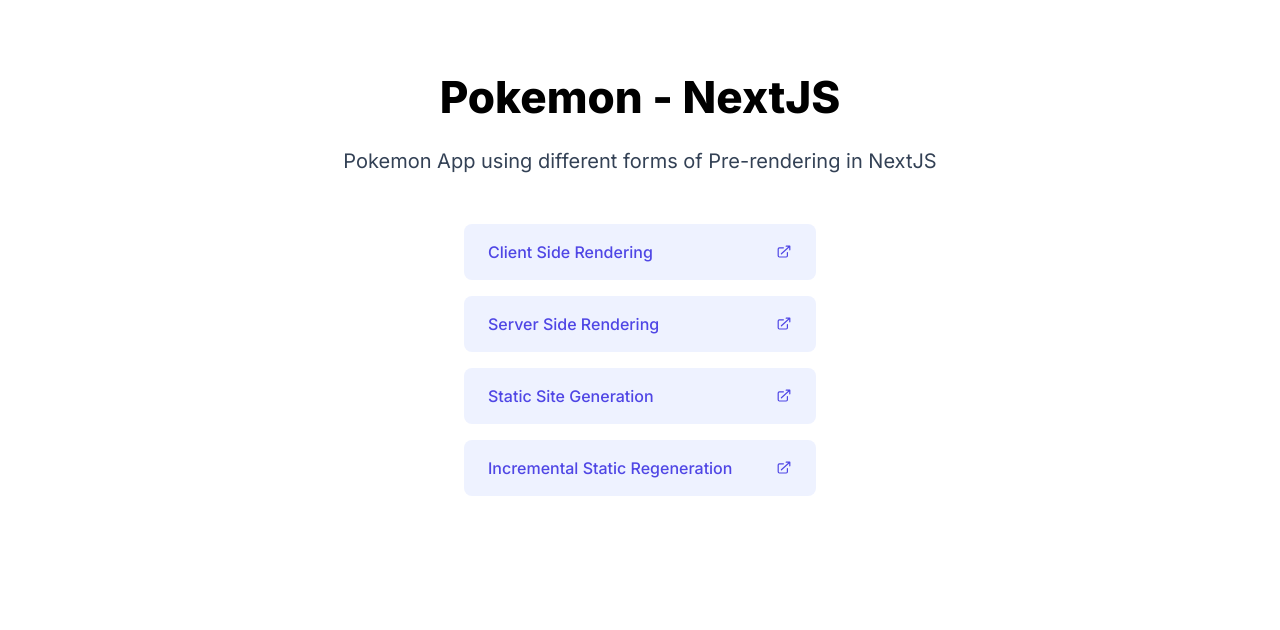
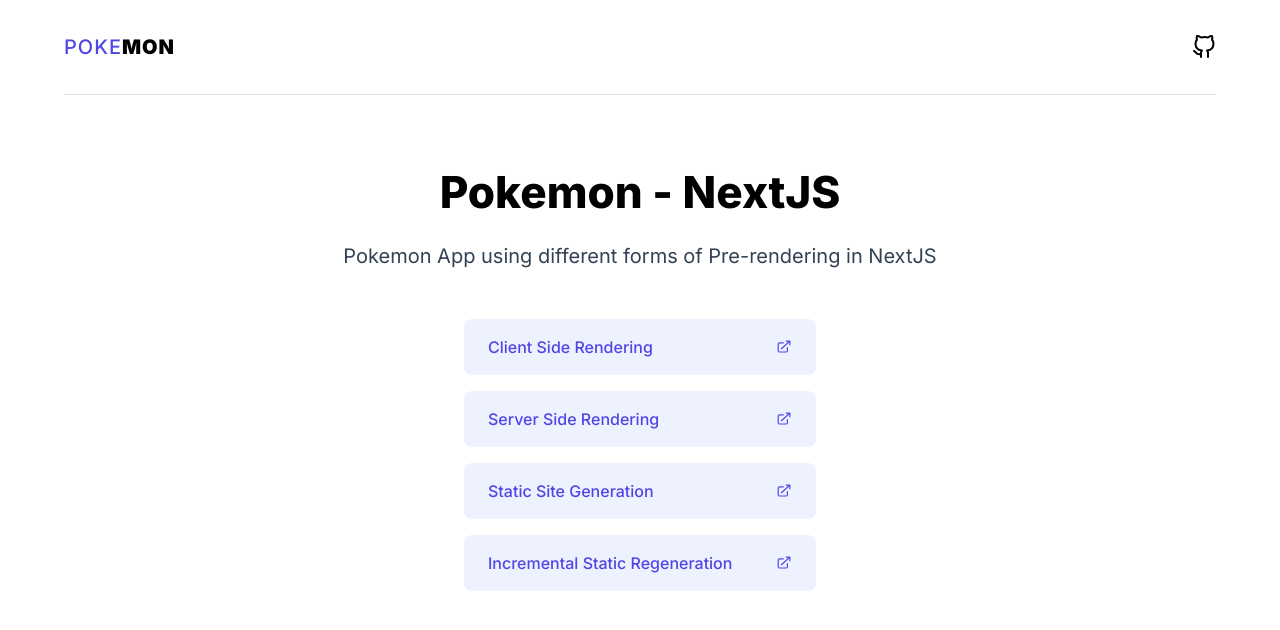
Before and after one commit to mustaphaboudouch/pokemon-nextjs, a Next.js app: page / in a window 1280 px wide. Shown: the top 630 px of the page. Built offline with nearby package versions, Linux system fonts and the light colour scheme.

Commit message:
add navbar component

```diff
--- /dev/null
+++ b/components/Navbar/index.jsx
@@ -0,0 +1,58 @@
+import Link from 'next/link';
+
+import styles from '../../styles/Navbar.module.css';
+
+const Navbar = ({ hideMenu }) => {
+	return (
+		<nav className={styles.navbar}>
+			<div className={styles.logo}>
+				<Link href='/'>
+					<>
+						<a>
+							Poke<span>mon</span>
+						</a>
+						<a>
+							P<span>m</span>
+						</a>
+					</>
+				</Link>
+			</div>
+			{!hideMenu && (
+				<div className={styles.menu}>
+					<Link href='/csr'>
+						<a>CSR</a>
+					</Link>
+					<Link href='/ssr'>
+						<a>SSR</a>
+					</Link>
+					<Link href='/ssg'>
+						<a>SSG</a>
+					</Link>
+					<Link href='/isr'>
+						<a>ISR</a>
+					</Link>
+				</div>
+			)}
+
+			<div className={styles.github}>
+				<a href='https://github.com/mustaphaboudouch/pokemon-app'>
+					<svg
+						xmlns='http://www.w3.org/2000/svg'
+						width='24'
+						height='24'
+						viewBox='0 0 24 24'
+						fill='none'
+						stroke='currentColor'
+						stroke-width='2'
+						stroke-linecap='round'
+						stroke-linejoin='round'
+					>
+						<path d='M9 19c-5 1.5-5-2.5-7-3m14 6v-3.87a3.37 3.37 0 0 0-.94-2.61c3.14-.35 6.44-1.54 6.44-7A5.44 5.44 0 0 0 20 4.77 5.07 5.07 0 0 0 19.91 1S18.73.65 16 2.48a13.38 13.38 0 0 0-7 0C6.27.65 5.09 1 5.09 1A5.07 5.07 0 0 0 5 4.77a5.44 5.44 0 0 0-1.5 3.78c0 5.42 3.3 6.61 6.44 7A3.37 3.37 0 0 0 9 18.13V22'></path>
+					</svg>
+				</a>
+			</div>
+		</nav>
+	);
+};
+
+export default Navbar;
--- a/pages/csr/[id]/index.jsx
+++ b/pages/csr/[id]/index.jsx
@@ -3,6 +3,7 @@
 import Link from 'next/link';
 import { useRouter } from 'next/router';
 import { useEffect, useState } from 'react';
+import Navbar from '../../../components/Navbar';
 
 import styles from '../../../styles/PokemonDetails.module.css';
 
@@ -30,6 +31,8 @@
 			<Head>
 				<title>Pokemon - Client Side Rendering</title>
 			</Head>
+
+			<Navbar />
 
 			<main className={styles.container}>
 				<Link href='/csr'>
--- a/pages/csr/index.jsx
+++ b/pages/csr/index.jsx
@@ -2,6 +2,7 @@
 import Head from 'next/head';
 import Link from 'next/link';
 import { useEffect, useState } from 'react';
+import Navbar from '../../components/Navbar';
 
 import styles from '../../styles/PokemonList.module.css';
 
@@ -25,6 +26,8 @@
 				<title>Pokemon - Client Side Rendering</title>
 			</Head>
 
+			<Navbar />
+
 			<main className={styles.container}>
 				<h1 className={styles.title}>Pokemon List</h1>
 				<h2 className={styles.subtitle}>Client Side Rendering</h2>
--- a/pages/index.jsx
+++ b/pages/index.jsx
@@ -1,5 +1,6 @@
 import Head from 'next/head';
 import Link from 'next/link';
+import Navbar from '../components/Navbar';
 
 import styles from '../styles/Home.module.css';
 
@@ -10,6 +11,8 @@
 				<title>Pokemon - NextJS</title>
 				<link rel='icon' href='/favicon.ico' />
 			</Head>
+
+			<Navbar hideMenu />
 
 			<main className={styles.container}>
 				<h1 className={styles.title}>Pokemon - NextJS</h1>
--- a/pages/isr/[id]/index.jsx
+++ b/pages/isr/[id]/index.jsx
@@ -1,6 +1,7 @@
 /* eslint-disable @next/next/no-img-element */
 import Head from 'next/head';
 import Link from 'next/link';
+import Navbar from '../../../components/Navbar';
 
 import styles from '../../../styles/PokemonDetails.module.css';
 
@@ -12,6 +13,8 @@
 			<Head>
 				<title>Pokemon - Incremental Static Regeneration</title>
 			</Head>
+
+			<Navbar />
 
 			<main className={styles.container}>
 				<Link href='/isr'>
--- a/pages/isr/index.jsx
+++ b/pages/isr/index.jsx
@@ -1,6 +1,7 @@
 /* eslint-disable @next/next/no-img-element */
 import Head from 'next/head';
 import Link from 'next/link';
+import Navbar from '../../components/Navbar';
 
 import styles from '../../styles/PokemonList.module.css';
 
@@ -10,6 +11,8 @@
 			<Head>
 				<title>Pokemon - Incremental Static Regeneration</title>
 			</Head>
+
+			<Navbar />
 
 			<main className={styles.container}>
 				<h1 className={styles.title}>Pokemon List</h1>
--- a/pages/ssg/[id]/index.jsx
+++ b/pages/ssg/[id]/index.jsx
@@ -1,6 +1,7 @@
 /* eslint-disable @next/next/no-img-element */
 import Head from 'next/head';
 import Link from 'next/link';
+import Navbar from '../../../components/Navbar';
 
 import styles from '../../../styles/PokemonDetails.module.css';
 
@@ -12,6 +13,8 @@
 			<Head>
 				<title>Pokemon - Static Site Generation</title>
 			</Head>
+
+			<Navbar />
 
 			<main className={styles.container}>
 				<Link href='/ssg'>
--- a/pages/ssg/index.jsx
+++ b/pages/ssg/index.jsx
@@ -1,6 +1,7 @@
 /* eslint-disable @next/next/no-img-element */
 import Head from 'next/head';
 import Link from 'next/link';
+import Navbar from '../../components/Navbar';
 
 import styles from '../../styles/PokemonList.module.css';
 
@@ -10,6 +11,8 @@
 			<Head>
 				<title>Pokemon - Static Site Generation</title>
 			</Head>
+
+			<Navbar />
 
 			<main className={styles.container}>
 				<h1 className={styles.title}>Pokemon List</h1>
--- a/pages/ssr/[id]/index.jsx
+++ b/pages/ssr/[id]/index.jsx
@@ -1,6 +1,7 @@
 /* eslint-disable @next/next/no-img-element */
 import Head from 'next/head';
 import Link from 'next/link';
+import Navbar from '../../../components/Navbar';
 
 import styles from '../../../styles/PokemonDetails.module.css';
 
@@ -12,6 +13,8 @@
 			<Head>
 				<title>Pokemon - Server Side Rendering</title>
 			</Head>
+
+			<Navbar />
 
 			<main className={styles.container}>
 				<Link href='/ssr'>
--- a/pages/ssr/index.jsx
+++ b/pages/ssr/index.jsx
@@ -1,6 +1,7 @@
 /* eslint-disable @next/next/no-img-element */
 import Head from 'next/head';
 import Link from 'next/link';
+import Navbar from '../../components/Navbar';
 
 import styles from '../../styles/PokemonList.module.css';
 
@@ -10,6 +11,8 @@
 			<Head>
 				<title>Pokemon - Server Side Rendering</title>
 			</Head>
+
+			<Navbar />
 
 			<main className={styles.container}>
 				<h1 className={styles.title}>Pokemon List</h1>
--- /dev/null
+++ b/styles/Navbar.module.css
@@ -0,0 +1,74 @@
+.navbar {
+	display: flex;
+	align-items: center;
+	justify-content: space-between;
+	width: 90%;
+	max-width: 1200px;
+	margin: 0 auto;
+	padding: 2rem 0;
+	border-bottom: 1px solid #e2e5e8;
+}
+
+.logo {
+	width: 7rem;
+	font-size: 1.25rem;
+	font-weight: 500;
+	text-transform: uppercase;
+	letter-spacing: 1px;
+	color: rgb(79, 70, 229);
+}
+.logo a:last-child {
+	display: none;
+}
+.logo a span {
+	font-weight: 900;
+	color: #000000;
+}
+
+.menu {
+	display: flex;
+	font-weight: 600;
+}
+.menu a {
+	padding: 0.5rem 1rem;
+}
+.menu a:hover {
+	color: rgb(79, 70, 229);
+}
+
+.github {
+	width: 7rem;
+	display: flex;
+	justify-content: flex-end;
+}
+.github a:hover {
+	color: rgb(79, 70, 229);
+}
+.github a svg {
+	width: 1.5rem;
+	height: 1.5rem;
+}
+
+@media only screen and (max-width: 700px) {
+	.navbar {
+		padding: 1rem 0;
+	}
+
+	.logo {
+		width: 5rem;
+	}
+	.logo a:first-child {
+		display: none;
+	}
+	.logo a:last-child {
+		display: block;
+	}
+
+	.menu a {
+		padding: 0.5rem 0.5rem;
+	}
+
+	.github {
+		width: 5rem;
+	}
+}
```
